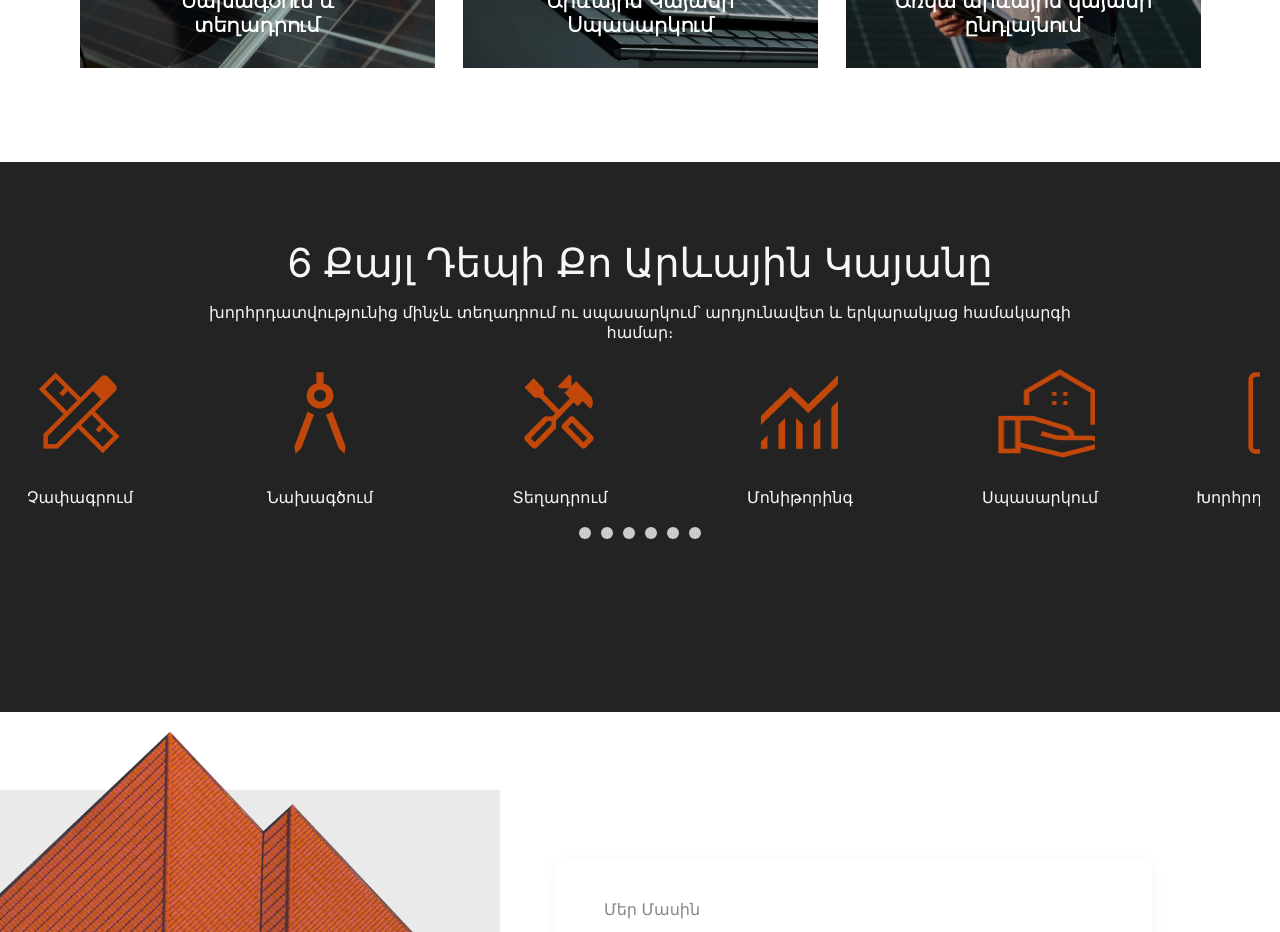
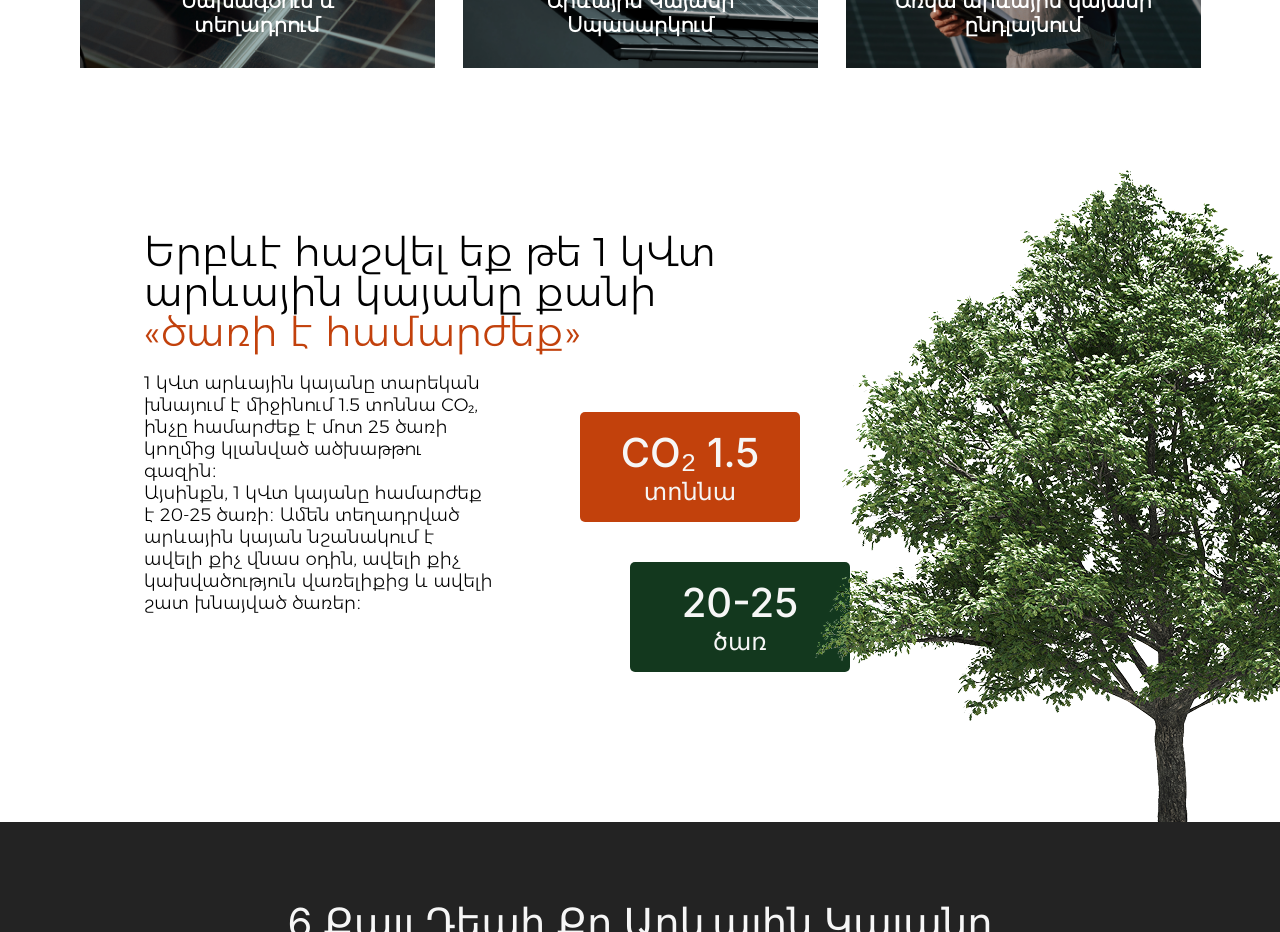
Before and after one commit to Birdman1104/evosolar-website, a Vue app: page / in a window 1280 px wide. Shown: the part 1820-2752 px from the top of the page. Built offline with nearby package versions, Linux system fonts and the light colour scheme.

Commit message:
created tree component

```diff
--- a/src/components/CalculatorButton.vue
+++ b/src/components/CalculatorButton.vue
@@ -35,6 +35,7 @@ const openModal = () => {
     justify-content: center;
     align-items: center;
     cursor: pointer;
+    z-index: 100;
 }
 
 
--- a/src/components/ServicesComponent.vue
+++ b/src/components/ServicesComponent.vue
@@ -24,7 +24,42 @@
       </div>
 
     </div>
+    <div v-if="isMobile" class="treemb-box">
+      <img src="../../public/images/treemb.png" />
+      <div class="treebadgeMb orangeBlock">
+        <span>{{ translationStore.t('services', 'coBadge') }}</span>
+        <span class="text-sm">{{ translationStore.t('services', 'coBadge2') }}</span>
+      </div>
+      <div class="treebadgeMb greenBlock">
+        <span>{{ translationStore.t('services', 'treeBadge') }}</span>
+        <span class="text-sm">{{ translationStore.t('services', 'treeBadge2') }}</span>
+      </div>
+    </div>
+    <div class="text-box">
+      <div class="tree-title-box">
+        <span class="tree-title"> {{ translationStore.t('services', 'titleText') }}</span>
+        <span class="tree-title text-[#c2410c] mb-[20px]"> {{ translationStore.t('services', 'titleText2') }}</span>
+        <span class="text-left w-[55%] "> {{ translationStore.t('services', 'treetext') }}</span>
+        <span class="text-left w-[55%] "> {{ translationStore.t('services', 'treetext2') }}</span>
+      </div>
+
+    </div>
+
   </section>
+  <div v-if="!isMobile" class="badge-box">
+    <div class="treebadge orange">
+      <span>{{ translationStore.t('services', 'coBadge') }}</span>
+      <span class="text-sm">{{ translationStore.t('services', 'coBadge2') }}</span>
+    </div>
+    <div class="treebadge green">
+      <span>{{ translationStore.t('services', 'treeBadge') }}</span>
+      <span class="text-sm">{{ translationStore.t('services', 'treeBadge2') }}</span>
+    </div>
+  </div>
+  <div v-if="!isMobile" class="tree-box">
+    <img class="tree" src="../../public/images/tree.png" />
+  </div>
+
 </template>
 
 <script setup>
@@ -107,6 +142,60 @@ export default {
 
 }
 
+.text-box {
+  display: flex;
+  height: 600px;
+  margin-left: 10%;
+  align-self: baseline;
+}
+
+.tree-box {
+  position: relative;
+  margin-top: 30px;
+}
+
+.badge-box {
+  position: relative;
+  width: 600px;
+}
+
+.treebadge {
+  position: absolute;
+  width: 220px;
+  height: 110px;
+  color: #F6F6F6;
+  font-weight: 500;
+  border-radius: 5px;
+  text-align: center;
+  display: flex;
+  justify-content: center;
+  align-items: center;
+  font-size: 40px;
+  flex-direction: column;
+}
+
+.orange {
+  background-color: #c2410c;
+  right: -540px;
+  bottom: 300px;
+}
+
+.green {
+  background-color: #13381E;
+  right: -250px;
+  bottom: 150px;
+}
+
+.text-sm {
+  font-size: 24px;
+}
+
+.tree {
+  position: absolute;
+  right: 0;
+  bottom: 0;
+}
+
 .card {
   flex: 1 1 30%;
   position: relative;
@@ -116,6 +205,7 @@ export default {
   max-height: 359px;
   width: 100%;
   height: 100%;
+  margin-bottom: 60px;
 }
 
 .card img {
@@ -161,7 +251,22 @@ export default {
   align-content: center;
   line-height: 23px;
   display: flex;
+}
 
+
+.tree-title-box {
+  font-size: 18px;
+  display: flex;
+  flex-direction: column;
+  width: 640px;
+  margin-top: 100px;
+}
+
+.tree-title {
+  font-size: 40px;
+  text-align: left;
+  font-weight: 400;
+  line-height: 100%;
 }
 
 .card button {
@@ -187,6 +292,11 @@ export default {
     font-size: 20px;
   }
 
+  .orange {
+    right: -200px;
+    ;
+  }
+
 }
 
 @media (max-width: 768px) {
@@ -199,6 +309,89 @@ export default {
     flex: 1 1 100%;
   }
 
+  .text-box {
+    border: 1px solid #00000033;
+    border-radius: 10px;
+    margin-left: 0;
+    padding: auto;
+    position: relative;
+    background: #FFFFFF;
+    top: -40px;
+    height: 570px;
+    z-index: 1;
+  }
+
+  .tree-title-box {
+    width: 90%;
+    margin: auto;
+  }
+
+  .tree-title {
+    font-size: 25px;
+    text-align: center;
+  }
+
+  .treemb-box {
+    position: relative;
+    width: 350px;
+    height: 350px;
+  }
+
+  .treemb-box img {
+    position: absolute;
+    left: 0;
+    width: 100%;
+    height: 100%;
+    z-index: 1;
+  }
+
+  .badge-box {
+    position: absolute;
+    width: auto;
+  }
+
+  .treebadgeMb {
+    position: absolute;
+    width: 130px;
+    height: 65px;
+    color: #F6F6F6;
+    font-weight: 500;
+    border-radius: 5px;
+    text-align: center;
+    display: flex;
+    justify-content: center;
+    align-items: center;
+    font-size: 20px;
+    flex-direction: column;
+  }
+
+  .greenBlock {
+    bottom: 0;
+    z-index: 10;
+    background-color: #13381E;
+  }
+
+  .orangeBlock {
+    top: 0;
+    right: 0;
+    z-index: 0;
+    background-color: #c2410c;
+
+  }
+
+  .text-sm {
+    font-size: 14px;
+  }
+
+  .tree-title-box {
+    width: 85%;
+    margin-top: 60px;
+  }
+
+  .tree-title-box span {
+    width: 100%;
+  }
+
   .card-title {
     font-size: 20px;
   }
--- a/src/translations.js
+++ b/src/translations.js
@@ -9,6 +9,9 @@ export const TRANSLATIONS = {
     },
     services: {
       title: "OUR SERVICES",
+      titleText: "",
+      titleText2: "",
+      treetext: "",
       button: "Learn More",
       description: "We provide the best services for your needs.",
       service1: {
@@ -95,7 +98,8 @@ export const TRANSLATIONS = {
       aboutUs: "About Us",
       services: "Services",
       contactUs: "Contact Us",
-      success: "Your message has been successfully sent. Thank you for contacting us.",
+      success:
+        "Your message has been successfully sent. Thank you for contacting us.",
     },
     consulting: {
       topText: "The answers to your solar questions",
@@ -141,6 +145,16 @@ export const TRANSLATIONS = {
     },
     services: {
       title: "Ծառայություններ",
+      titleText: "Երբևէ հաշվել եք թե 1 կՎտ արևային կայանը քանի ",
+      titleText2: "«ծառի է համարժեք»",
+      treeBadge: "20-25",
+      coBadge: "CO₂ 1.5",
+      treeBadge2: "ծառ",
+      coBadge2: "տոննա",
+      treetext:
+        "1 կՎտ արևային կայանը տարեկան խնայում է միջինում 1.5 տոննա CO₂, ինչը համարժեք է մոտ 25 ծառի կողմից կլանված ածխաթթու գազին։ ",
+      treetext2:
+        "Այսինքն, 1 կՎտ կայանը համարժեք է 20-25 ծառի։ Ամեն տեղադրված արևային կայան նշանակում է ավելի քիչ վնաս օդին, ավելի քիչ կախվածություն վառելիքից և ավելի շատ խնայված ծառեր։",
       button: "Ավելին",
       description:
         "Մենք առաջարկում ենք ամբողջական արևային լուծումներ՝ նախագծումից մինչև սպասարկում։ Աշխատում ենք և անհատների և բիզնեսների համար՝ ապահովելով խնայողություն։",
@@ -230,7 +244,8 @@ export const TRANSLATIONS = {
       aboutUs: "Մեր Մասին",
       services: "Ծառայություններ",
       contactUs: "Կապ",
-      success: "Ձեր հաղորդագրությունը հաջողությամբ ուղարկվել է։ Շնորհակալություն, որ կապվեցիք մեզ հետ։",
+      success:
+        "Ձեր հաղորդագրությունը հաջողությամբ ուղարկվել է։ Շնորհակալություն, որ կապվեցիք մեզ հետ։",
     },
     consulting: {
       topText: "Ձեր արևային հարցերի պատասխանները",
```
Also changed, not shown: public/images/tree.png (added), 1 other file (tests, documents, lock files or other folders).
